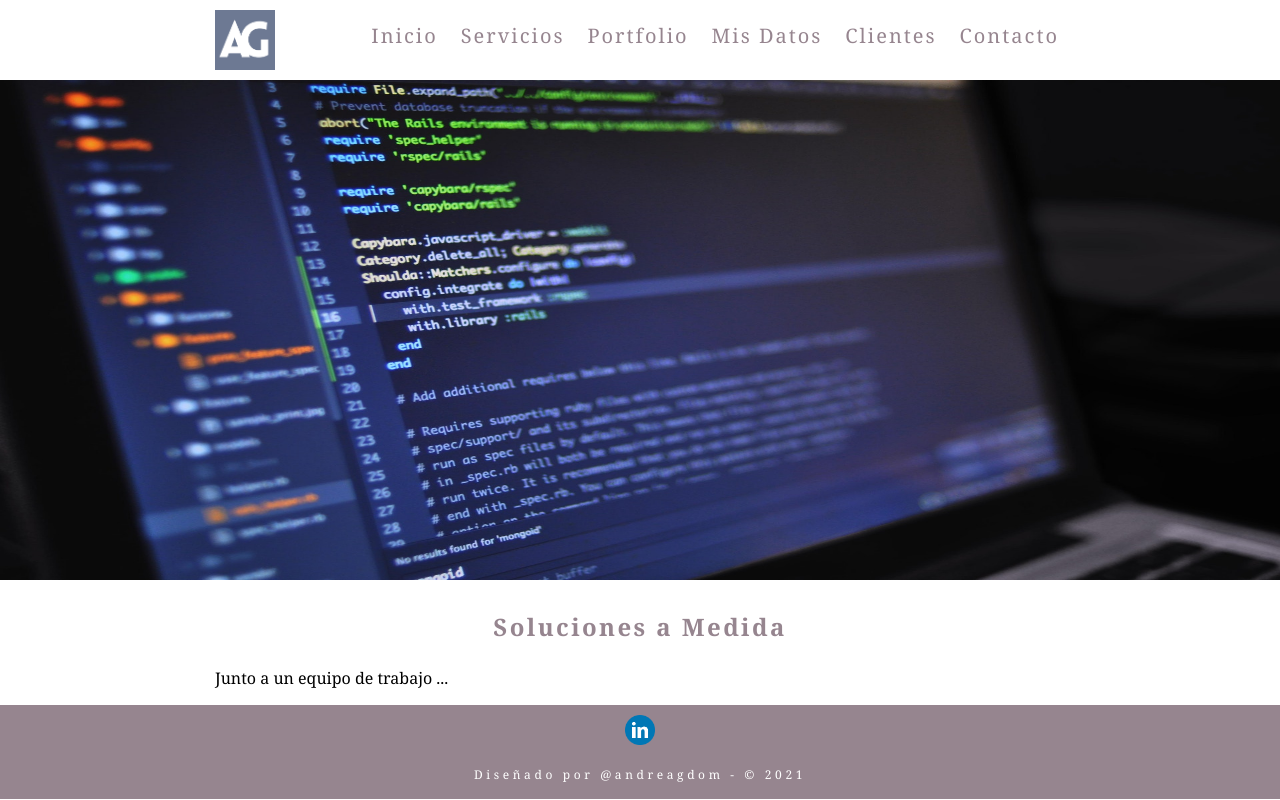
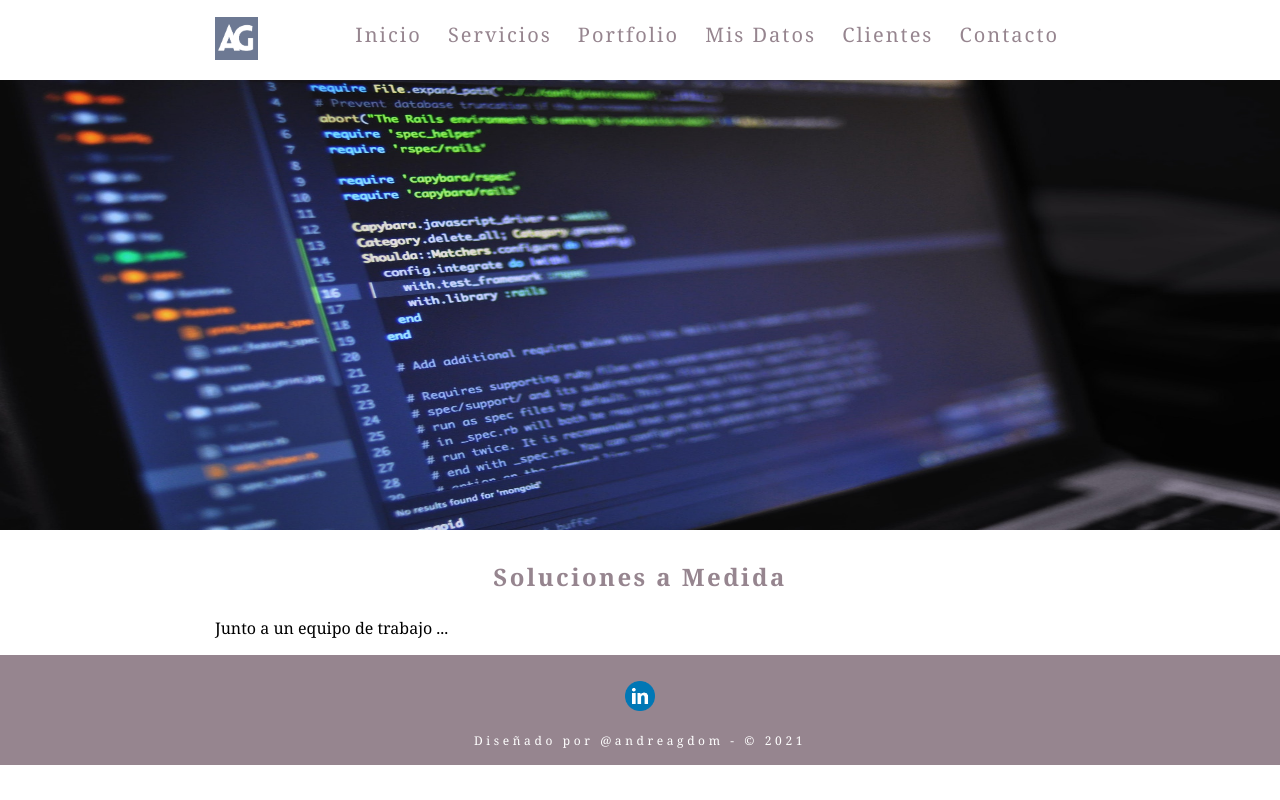
Before and after one commit to andreainesgarcia/Portfolio, a plain HTML site: page index.html in a window 1280 px wide. Drawn offline with Linux system fonts and the light colour scheme.

Commit message:
Mejora en el codigo css

```diff
--- a/CSS/estilos.css
+++ b/CSS/estilos.css
@@ -4,25 +4,36 @@ body {
   color: var(--text-color);
   font-family: Georgia, "Times New Roman", Times, serif;
 }
-.main {
-  padding-top: 5rem;
-  /*  margin-left: 1rem;*/
+h2 {
+  text-align: center;
+  color: #96858f;
+  font-family: Georgia, "Times New Roman", Times, serif;
+  padding: 0.3rem;
+  letter-spacing: 0.1em;
 }
+/* header es fijo */
 .header {
   background: white;
   color: white;
-  padding: 0.1rem 0;
   position: fixed;
   left: 0;
   top: 0;
   width: 100%;
+  padding: 0.5rem 0;
 }
-.header a {
-  color: #96858f;
-  text-decoration: none;
-  padding: 1em 0;
-  font-size: 20px;
-  letter-spacing: 0.1em;
+.container {
+  width: 85%;
+  max-width: 850px;
+  margin: 0 auto;
+}
+.logo-nav-container {
+  display: flex;
+  justify-content: space-between;
+  align-items: center;
+}
+.logo {
+  width: 5%;
+  padding-top: 0.5rem;
 }
 .navigation ul {
   margin: 0;
@@ -38,49 +49,31 @@ body {
   border-radius: 5px;
   padding-left: 0.8rem;
   padding-right: 6px;
+  color: #96858f;
+  text-decoration: none;
+  padding-left: 1rem;
+  font-size: 20px;
+  letter-spacing: 0.1em;
 }
 .navigation ul li a:hover {
   color: white;
   background-color: #6d7993;
 }
-.container {
-  width: 85%; /*85*/
-  max-width: 850px;
-  margin: 0 auto;
-}
-.logo-nav-container {
-  display: flex;
-  justify-content: space-between;
-  align-items: center;
-}
-.logo {
-  width: 60px;
-  height: 60px;
-  padding-top: 0.5rem;
-}
-.title {
-  text-align: center;
-  color: #96858f;
-  font-family: Georgia, "Times New Roman", Times, serif;
-  padding: 0.3rem;
-  letter-spacing: 0.1em;
+.main {
+  padding-top: 5rem;
 }
 .image {
   margin: 0;
   padding: 0;
   width: 100%;
-  height: 500px;
-}
-.preview {
-  background: #96858f;
-  text-align: center;
-  align-items: center;
+  height: 450px;
 }
 .social {
   width: 30px;
   height: 30px;
   padding-top: 10px;
 }
+
 .footer {
   margin-bottom: var(--header-height);
   color: white;
--- a/index.html
+++ b/index.html
@@ -6,46 +6,44 @@
   <meta http-equiv="X-UA-Compatible" content="IE=edge">
   <meta name="viewport" content="width=device-width, initial-scale=1.0">
   <title>Portfolio</title>
-  <link href="../Portfolio/CSS/estilos.css" rel="stylesheet" type="text/css">
-  <link rel="shortcut icon" href="../Portfolio/images/AG.png" type="image/x-icon">
+  <link href="/CSS/estilos.css" rel="stylesheet" type="text/css">
+  <link rel="shortcut icon" href="/images/AG.png" type="image/x-icon">
 </head>
 
 <body>
   <header class="header">
     <div class="container logo-nav-container">
-      <!--<a href="../Portfolio/images/AG.png" class="logo"></a>-->
-      <img class="logo" src="../Portfolio/images/AG.png" alt="">
+      <img class="logo" src="/images/AG.png" alt="">
       <nav class="navigation">
-        <div>
         <ul>
-            <li><a href=" ../Portfolio/index.html">Inicio </a></li>
+          <li><a href="#">Inicio </a></li>
           <li><a href="#">Servicios</a></li>
           <li><a href="#">Portfolio</a></li>
           <li><a href="#">Mis Datos</a></li>
           <li><a href="#">Clientes</a></li>
-            <li><a href="../Portfolio/contacto.html">Contacto</a></li>
+          <li><a href="#">Contacto</a></li>
         </ul>
     </div>
     </nav>
-    </div>
   </header>
+
   <main class="main">
     <div>
-      <img class="image" src="../Portfolio/images/inicio.jpeg" alt="">
+      <img class="image" src="/images/inicio.jpeg" alt="">
     </div>
-    <div class="container"></div>
+    <!--<div class="container"></div>-->
   </main>
-  <div class="container">
-    <h2 class="title">Soluciones a Medida</h2>
+  <section class="container">
+    <h2>Soluciones a Medida</h2>
     <p>Junto a un equipo de trabajo ... </p>
-  </div>
+  </section>
 
-
-  <div class="preview">
+  <footer class="footer">
+    <div>
       <a href="http://www.linkedin.com/in/andrea-ines-garcia" target="_blank"><img class="social"
-        src="../Portfolio/images/logoin.png" alt="linkedin"></a>
-  </div>
-  <footer class="footer">Diseñado por @andreagdom - &copy; 2021 </footer>
+          src="/images/logoin.png" alt="linkedin"></a>
+    </div><br>Diseñado por @andreagdom - &copy; 2021
+  </footer>
 </body>
 
 </html>
```
Also changed, not shown: contacto.html (deleted, +0 -48 lines). Lines whose indentation alone changed are shown as unchanged.
